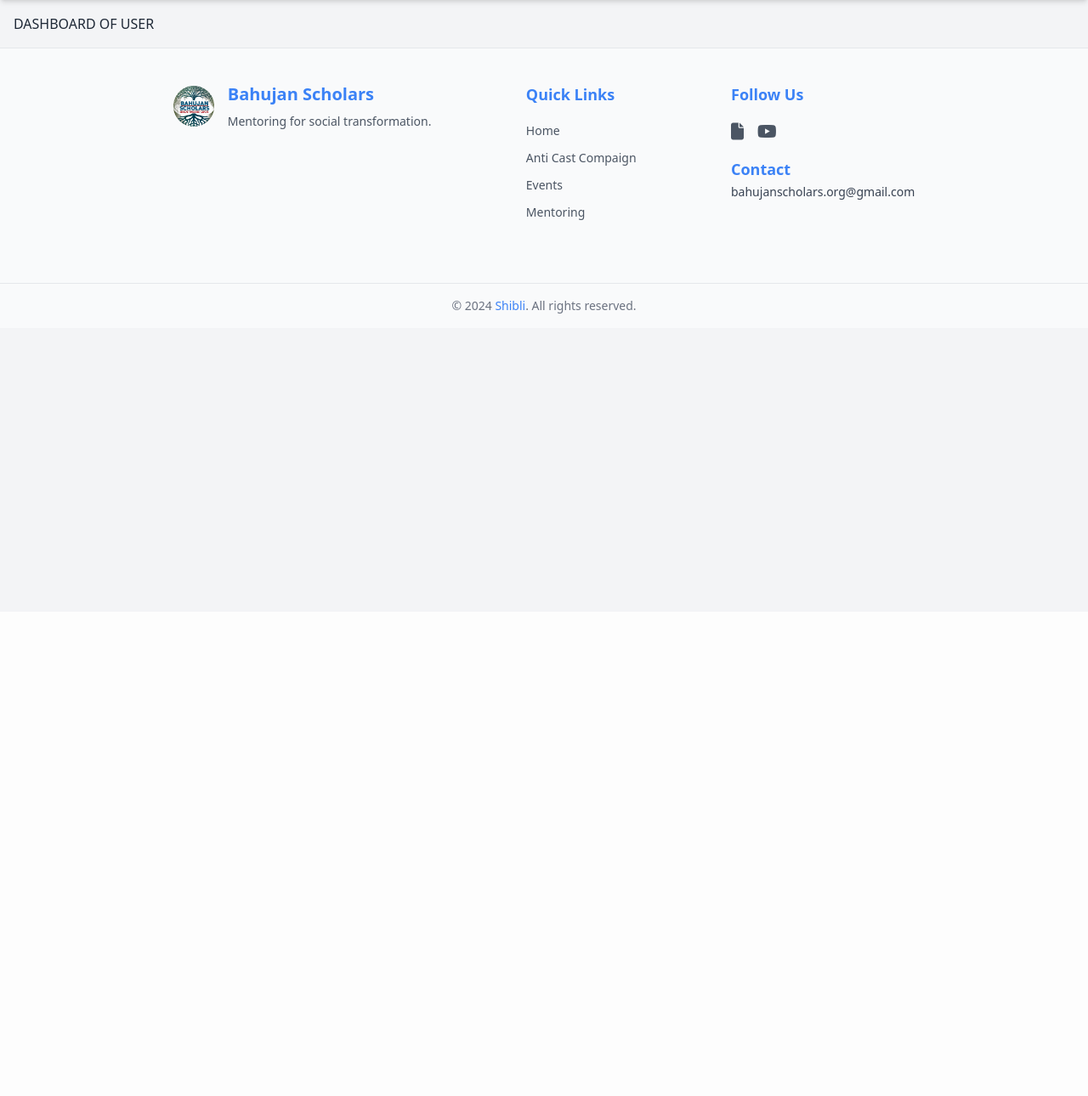
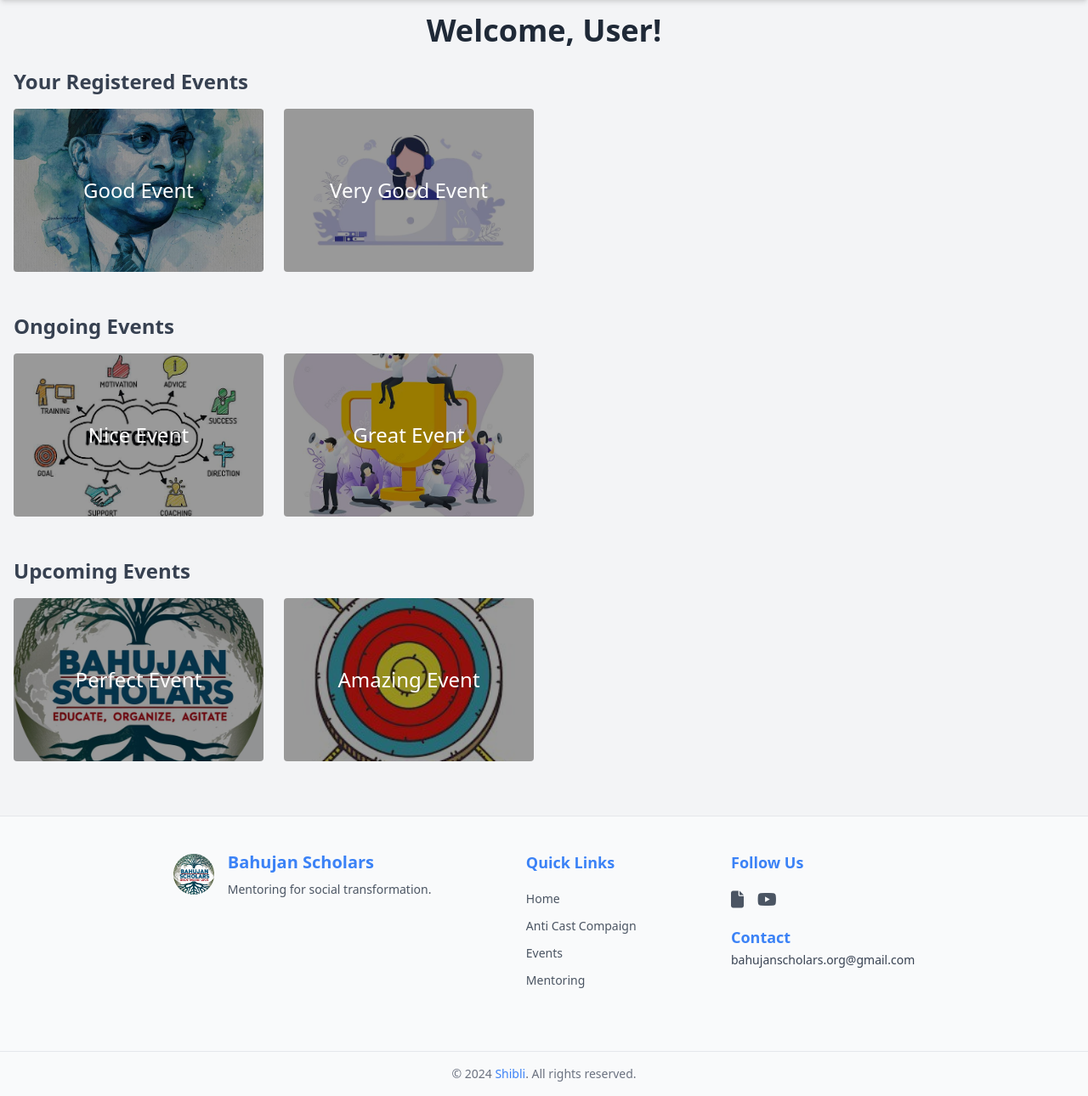
Before and after one commit to Shibli2316/bs-site-p2, a PHP site: page /users/dashboard.php in a window 1280 px wide. Shown: the part 80-1370 px from the top of the page at 85% size. Before the commit the page ends 800 px from the top, so only its background shows below. Run offline with PHP 8.4, Linux system fonts and the light colour scheme; some libraries are stand-ins or nearby versions.

Commit message:
added home page

```diff
--- a/users/dashboard.php
+++ b/users/dashboard.php
@@ -1,9 +1,83 @@
-<?php
-include "header.php";
-?>
-<div class="m-4">
-    DASHBOARD OF USER
+<?php include "header.php"; ?>
+
+<div class="container mx-auto p-4">
+  <!-- Welcome User Section -->
+  <h1 class="text-4xl font-bold text-center text-gray-800 mb-6">Welcome, User!</h1>
+
+  <!-- Registered Events Section -->
+  <section id="registered-events" class="mb-12">
+    <h2 class="text-2xl font-semibold text-gray-700 mb-4">Your Registered Events</h2>
+    <div class="grid grid-cols-1 sm:grid-cols-2 md:grid-cols-3 lg:grid-cols-4 gap-6">
+      <!-- Event Item -->
+      <a href="eventPage.php">
+        <div class="relative rounded overflow-hidden">
+          <img src="../assets/ambedkar.jpg" alt="Good Event" class="w-full h-48 object-cover">
+          <p class="cursor-pointer absolute inset-0 bg-black bg-opacity-40 flex items-center justify-center text-2xl text-center text-white font-roboto font-medium group-hover:bg-opacity-60 transition">
+            Good Event
+          </p>
+        </div>
+      </a>
+      <!-- Event Item -->
+      <a href="eventPage.php">
+        <div class="relative rounded overflow-hidden">
+          <img src="../assets/contact.jpg" alt="Very Good Event" class="w-full h-48 object-cover">
+          <p class="cursor-pointer absolute inset-0 bg-black bg-opacity-40 flex items-center justify-center text-2xl text-center text-white font-roboto font-medium group-hover:bg-opacity-60 transition">
+            Very Good Event
+          </p>
+        </div>
+      </a>
+    </div>
+  </section>
+
+  <!-- Ongoing Events Section -->
+  <section id="ongoing-events" class="mb-12">
+    <h2 class="text-2xl font-semibold text-gray-700 mb-4">Ongoing Events</h2>
+    <div class="grid grid-cols-1 sm:grid-cols-2 md:grid-cols-3 lg:grid-cols-4 gap-6">
+      <!-- Event Item -->
+      <a href="eventPage.php">
+        <div class="relative rounded overflow-hidden">
+          <img src="../assets/objective.jpg" alt="Nice Event" class="w-full h-48 object-cover">
+          <p class="cursor-pointer absolute inset-0 bg-black bg-opacity-40 flex items-center justify-center text-2xl text-center text-white font-roboto font-medium group-hover:bg-opacity-60 transition">
+            Nice Event
+          </p>
+        </div>
+      </a>
+      <!-- Event Item -->
+      <a href="eventPage.php">
+        <div class="relative rounded overflow-hidden">
+          <img src="../assets/project.jpg" alt="Great Event" class="w-full h-48 object-cover">
+          <p class="cursor-pointer absolute inset-0 bg-black bg-opacity-40 flex items-center justify-center text-2xl text-center text-white font-roboto font-medium group-hover:bg-opacity-60 transition">
+            Great Event
+          </p>
+        </div>
+      </a>
+    </div>
+  </section>
+
+  <!-- Upcoming Events Section -->
+  <section id="upcoming-events" class="mb-12">
+    <h2 class="text-2xl font-semibold text-gray-700 mb-4">Upcoming Events</h2>
+    <div class="grid grid-cols-1 sm:grid-cols-2 md:grid-cols-3 lg:grid-cols-4 gap-6">
+      <!-- Event Item -->
+      <a href="eventPage.php">
+        <div class="relative rounded overflow-hidden">
+          <img src="../assets/logo.png" alt="Perfect Event" class="w-full h-48 object-cover">
+          <p class="cursor-pointer absolute inset-0 bg-black bg-opacity-40 flex items-center justify-center text-2xl text-center text-white font-roboto font-medium group-hover:bg-opacity-60 transition">
+            Perfect Event
+          </p>
+        </div>
+      </a>
+      <!-- Event Item -->
+      <a href="eventPage.php">
+        <div class="relative rounded overflow-hidden">
+          <img src="../assets/mission.jpg" alt="Amazing Event" class="w-full h-48 object-cover">
+          <p class="cursor-pointer absolute inset-0 bg-black bg-opacity-40 flex items-center justify-center text-2xl text-center text-white font-roboto font-medium group-hover:bg-opacity-60 transition">
+            Amazing Event
+          </p>
+        </div>
+      </a>
+    </div>
+  </section>
 </div>
-<?php
-include "footer.php";
-?>
+
+<?php include "footer.php"; ?>
```
